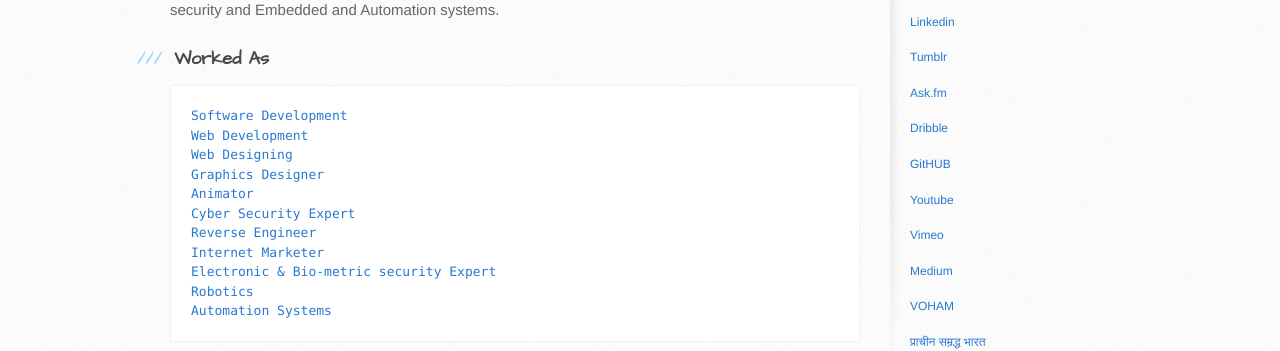
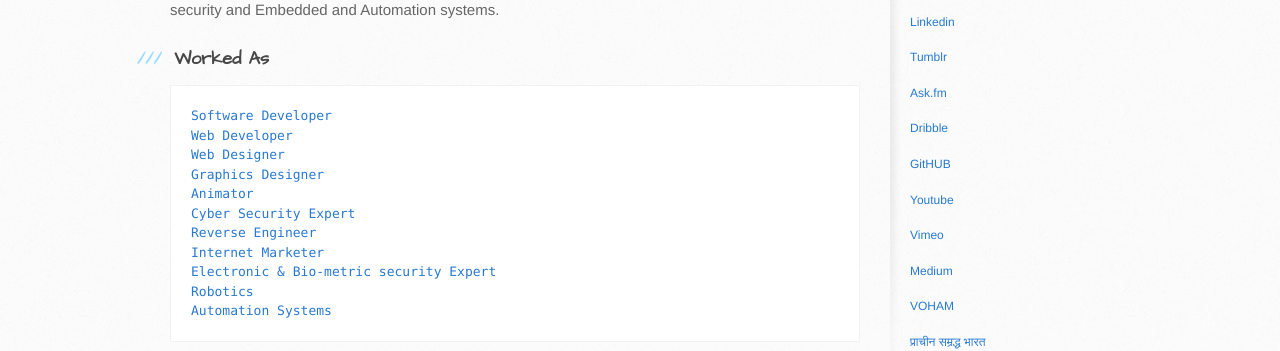
Before and after one commit to vivek-chan/vivek-chan.github.io, a Jekyll site: the page index.html, which Jekyll copies as it is, in a window 1280 px wide. Shown: the part 360-711 px from the top of the page. Built offline with Jekyll 4.4.1, drawn with Linux system fonts in a browser that asks for light colours.

Commit message:
Update index.html

```diff
--- a/index.html
+++ b/index.html
@@ -35,9 +35,9 @@ Vivek is a Technology Consultant from India with his strong background in Cyber
 
 <h3>
 <a id="Worked-As" class="anchor" href="#Worked-As" aria-hidden="true"><span class="octicon octicon-link"></span></a>Worked As</h3>
-<pre><code>Software Development
-Web Development
-Web Designing
+<pre><code>Software Developer
+Web Developer
+Web Designer
 Graphics Designer
 Animator
 Cyber Security Expert
```
